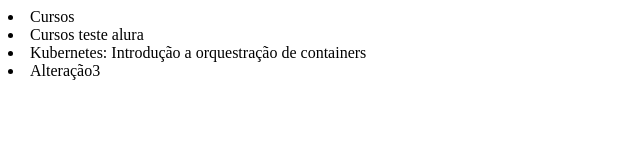
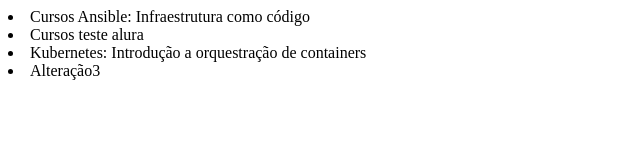
Before and after one commit to ferrazthiago13/alura-git, a plain HTML site: page index.html in a window 1280 px wide. Shown: the whole page, without its empty margins (0-640 px from the left). Drawn offline with Linux system fonts and the light colour scheme.

Commit message:
Alteração 321 curso

```diff
--- a/index.html
+++ b/index.html
@@ -6,7 +6,7 @@
 	<title>Alura Cursos</title>
 </head>
 <body>
-	<li>Cursos</li>
+	<li>Cursos Ansible: Infraestrutura como código</li>
 	<li>Cursos teste alura</li>
 	<li>Kubernetes: Introdução a orquestração de containers</li>
     <li>Alteração3</li>
```
